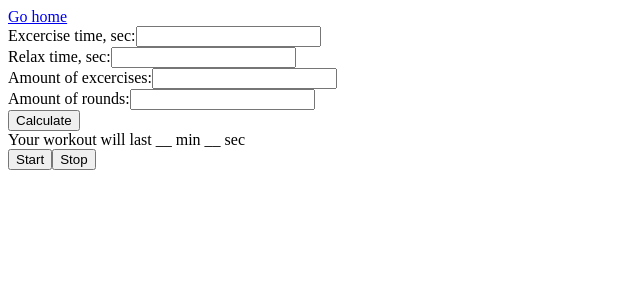
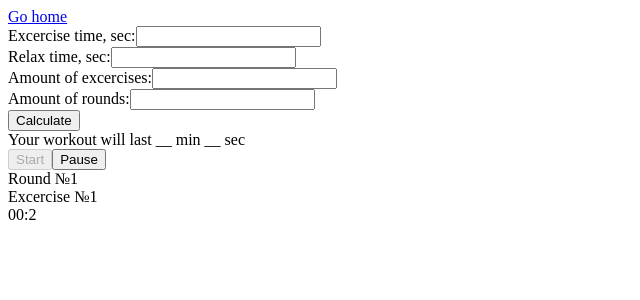
Before and after one commit to alenakatkova/work-or-work-out, a React (Create React App) app: page /workout in a window 1280 px wide. Both pictures are taken after a click on the button "Start". Shown: the top 300 px of the page, without its empty margins (0-640 px from the left). Built offline with nearby package versions, Linux system fonts and the light colour scheme.

Commit message:
add timer to work out

```diff
--- a/src/WorkOut/Timer.jsx
+++ b/src/WorkOut/Timer.jsx
@@ -2,13 +2,21 @@ import React from "react";
 import Input from "../Calculator/Input";
 
 export default class extends React.Component {
-  state = {
+  intitialState = {
     excerciseTime: 0,
     relaxTime: 0,
     excercises: 0,
     rounds: 0,
-    totalTime: ""
+    totalTime: "",
+    count: {
+      time: 0,
+      status: "not set",
+      round: 1,
+      excercise: 1
+    }
   };
+
+  state = this.intitialState;
 
   getTotalTime = () => {
     const totalTime =
@@ -26,14 +34,41 @@ export default class extends React.Component {
     this.setState({ totalTime: this.getTotalTime() });
   };
 
-  onStartClick = () => {};
+  onStartClick = () => {
+    this.setState(prevState => ({
+      count: {
+        ...prevState.count,
+        status: "started"
+      }
+    }));
 
-  onStopClick = () => {};
+    clearInterval(this.timer);
+
+    this.timer = setInterval(this.tick, 1000);
+  };
+
+  onPauseClick = () => {
+    this.setState(prevState => ({
+      count: {
+        ...prevState.count,
+        status: "paused"
+      }
+    }));
+
+    clearInterval(this.timer);
+  };
 
   onInputChange = (name, value) => {
     let newState = {};
     newState[name] = parseInt(value);
     this.setState(newState);
+  };
+
+  tick = () => {
+    this.setState(prevState => ({
+      count: { ...prevState.count, time: this.state.count.time + 1 }
+    }));
+    console.log(this.state.count.time);
   };
 
   render() {
@@ -80,8 +115,29 @@ export default class extends React.Component {
           {this.state.totalTime ? this.state.totalTime : `__ min __ sec`}
         </div>
 
-        <button onClick={this.onStartClick}>Start</button>
-        <button onClick={this.onStopClick}>Stop</button>
+        <button
+          onClick={this.onStartClick}
+          disabled={this.state.count.status === "started"}
+        >
+          Start
+        </button>
+        <button onClick={this.onPauseClick}>Pause</button>
+
+        {this.state.count.status !== "not set" ? (
+          <div>
+            <div>Round №{this.state.count.round}</div>
+            <div>Excercise №{this.state.count.excercise}</div>
+            <div>
+              <span>
+                {Math.floor(this.state.count.time / 60)
+                  ? Math.floor(this.state.count.time / 60)
+                  : "00"}
+              </span>:<span>{this.state.count.time % 60}</span>
+            </div>
+          </div>
+        ) : (
+          ""
+        )}
       </div>
     );
   }
```
